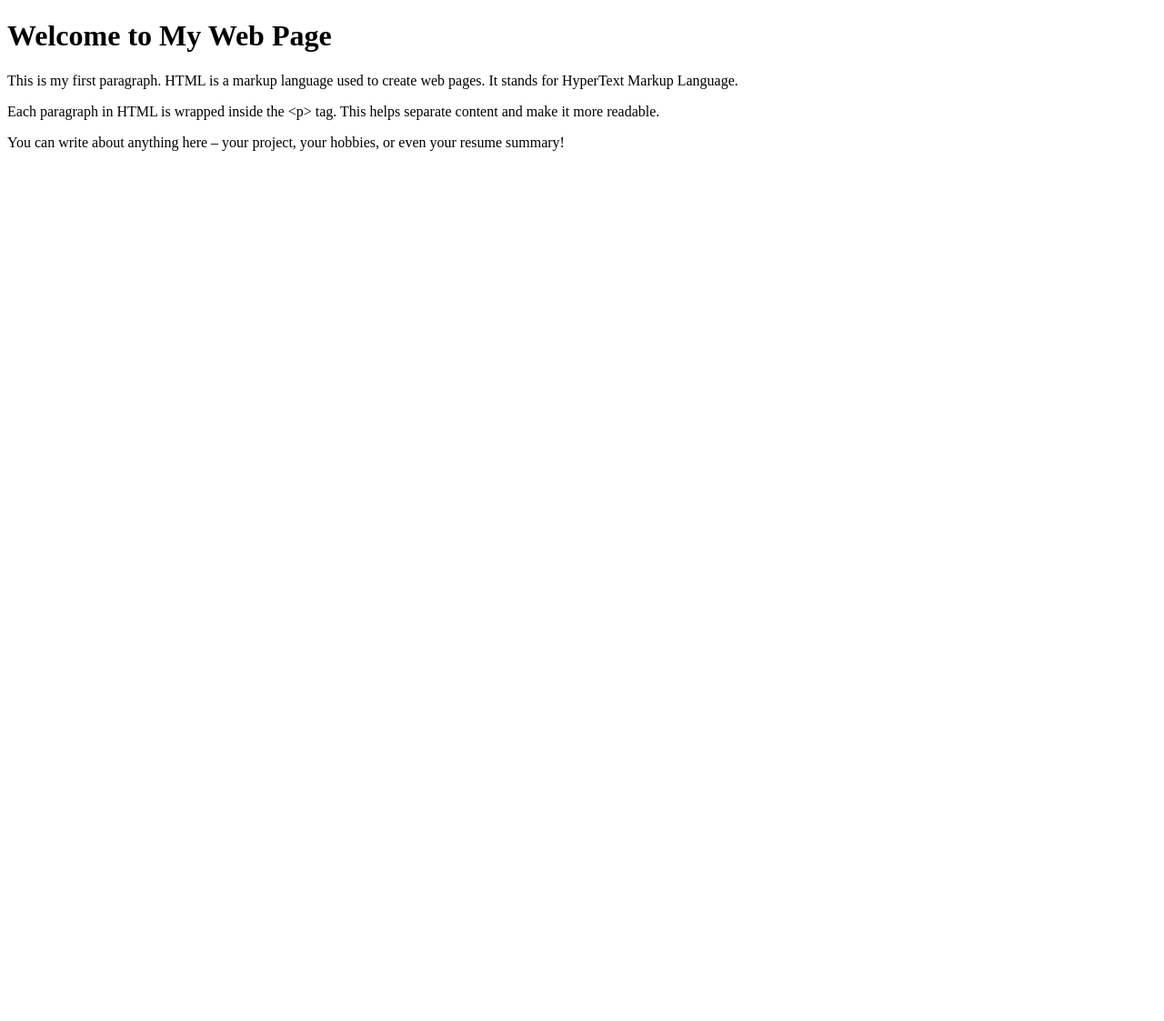
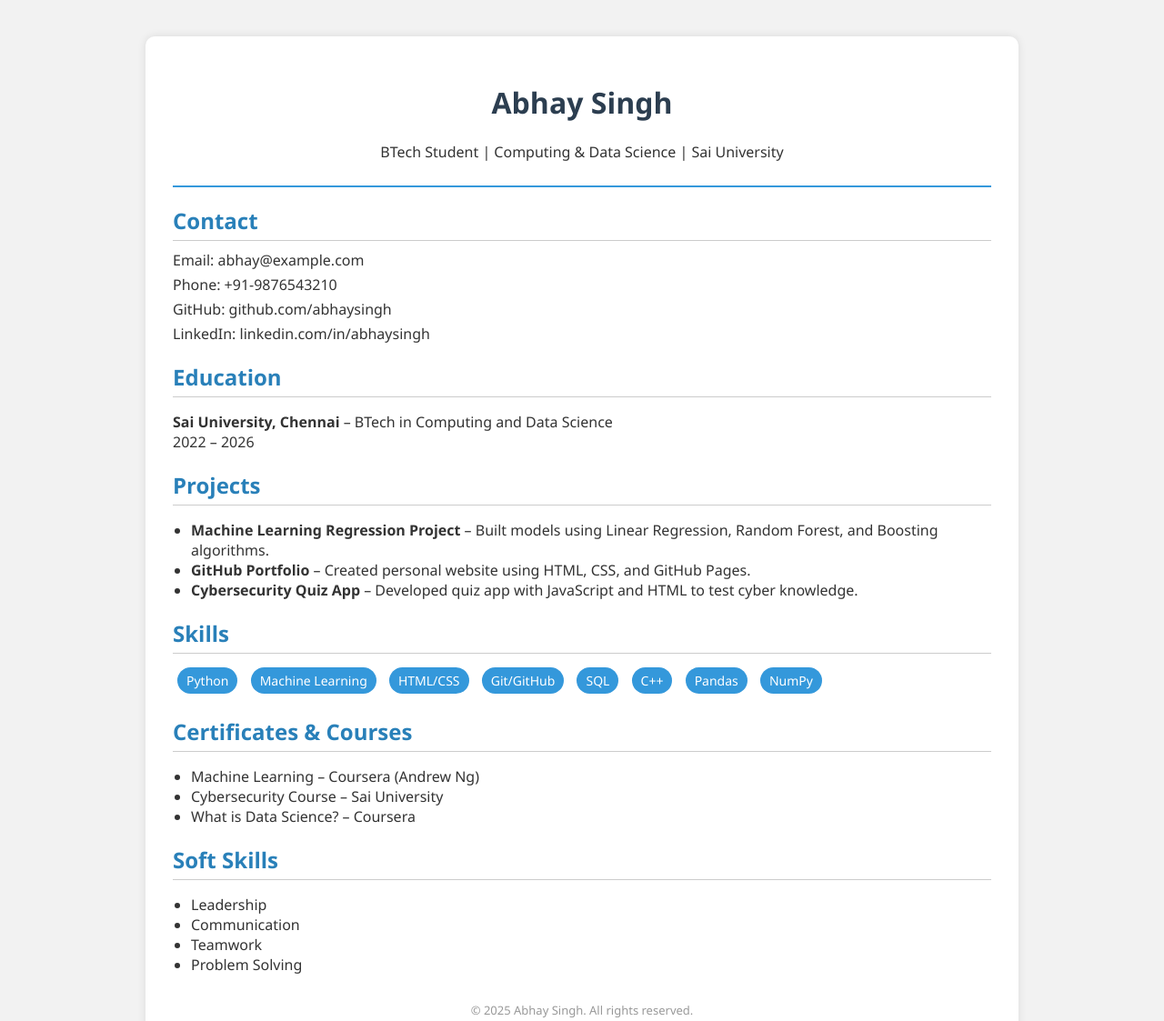
Before and after one commit to abhay-2003/sai_university, a plain HTML site: page index.html in a window 1280 px wide. Shown: the top 1123 px of the page at 91% size. Before the commit the page ends 800 px from the top, so only its background shows below. Drawn offline with Linux system fonts and the light colour scheme.

Commit message:
first commit

```diff
--- a/index.html
+++ b/index.html
@@ -1,17 +1,131 @@
 <!DOCTYPE html>
-<html>
+<html lang="en">
 <head>
-    <title>Paragraph Writing Example</title>
+    <meta charset="UTF-8">
+    <title>Abhay Singh | Resume</title>
+    <style>
+        body {
+            font-family: 'Segoe UI', Tahoma, Geneva, Verdana, sans-serif;
+            margin: 0;
+            padding: 0;
+            background: #f2f2f2;
+            color: #333;
+        }
+        .container {
+            width: 80%;
+            max-width: 900px;
+            margin: 40px auto;
+            background: #fff;
+            padding: 30px;
+            box-shadow: 0 0 10px rgba(0,0,0,0.1);
+            border-radius: 10px;
+        }
+        h1, h2 {
+            color: #2c3e50;
+        }
+        .header {
+            text-align: center;
+            border-bottom: 2px solid #3498db;
+            padding-bottom: 10px;
+        }
+        .section {
+            margin: 20px 0;
+        }
+        .section h2 {
+            border-bottom: 1px solid #ccc;
+            padding-bottom: 5px;
+            margin-bottom: 10px;
+            color: #2980b9;
+        }
+        ul {
+            padding-left: 20px;
+        }
+        .skills span {
+            display: inline-block;
+            background: #3498db;
+            color: white;
+            padding: 5px 10px;
+            margin: 5px;
+            border-radius: 20px;
+            font-size: 14px;
+        }
+        .contact p {
+            margin: 5px 0;
+        }
+        .footer {
+            text-align: center;
+            margin-top: 30px;
+            font-size: 13px;
+            color: #999;
+        }
+    </style>
 </head>
 <body>
+    <div class="container">
+        <div class="header">
+            <h1>Abhay Singh</h1>
+            <p>BTech Student | Computing & Data Science | Sai University</p>
+        </div>
 
-    <h1>Welcome to My Web Page</h1>
+        <div class="section contact">
+            <h2>Contact</h2>
+            <p>Email: abhay@example.com</p>
+            <p>Phone: +91-9876543210</p>
+            <p>GitHub: github.com/abhaysingh</p>
+            <p>LinkedIn: linkedin.com/in/abhaysingh</p>
+        </div>
 
-    <p>This is my first paragraph. HTML is a markup language used to create web pages. It stands for HyperText Markup Language.</p>
+        <div class="section">
+            <h2>Education</h2>
+            <p><strong>Sai University, Chennai</strong> – BTech in Computing and Data Science<br>
+            2022 – 2026</p>
+        </div>
 
-    <p>Each paragraph in HTML is wrapped inside the &lt;p&gt; tag. This helps separate content and make it more readable.</p>
+        <div class="section">
+            <h2>Projects</h2>
+            <ul>
+                <li><strong>Machine Learning Regression Project</strong> – Built models using Linear Regression, Random Forest, and Boosting algorithms.</li>
+                <li><strong>GitHub Portfolio</strong> – Created personal website using HTML, CSS, and GitHub Pages.</li>
+                <li><strong>Cybersecurity Quiz App</strong> – Developed quiz app with JavaScript and HTML to test cyber knowledge.</li>
+            </ul>
+        </div>
 
-    <p>You can write about anything here – your project, your hobbies, or even your resume summary!</p>
+        <div class="section">
+            <h2>Skills</h2>
+            <div class="skills">
+                <span>Python</span>
+                <span>Machine Learning</span>
+                <span>HTML/CSS</span>
+                <span>Git/GitHub</span>
+                <span>SQL</span>
+                <span>C++</span>
+                <span>Pandas</span>
+                <span>NumPy</span>
+            </div>
+        </div>
 
+        <div class="section">
+            <h2>Certificates & Courses</h2>
+            <ul>
+                <li>Machine Learning – Coursera (Andrew Ng)</li>
+                <li>Cybersecurity Course – Sai University</li>
+                <li>What is Data Science? – Coursera</li>
+            </ul>
+        </div>
+
+        <div class="section">
+            <h2>Soft Skills</h2>
+            <ul>
+                <li>Leadership</li>
+                <li>Communication</li>
+                <li>Teamwork</li>
+                <li>Problem Solving</li>
+            </ul>
+        </div>
+
+        <div class="footer">
+            <p>© 2025 Abhay Singh. All rights reserved.</p>
+        </div>
+    </div>
 </body>
 </html>
```
